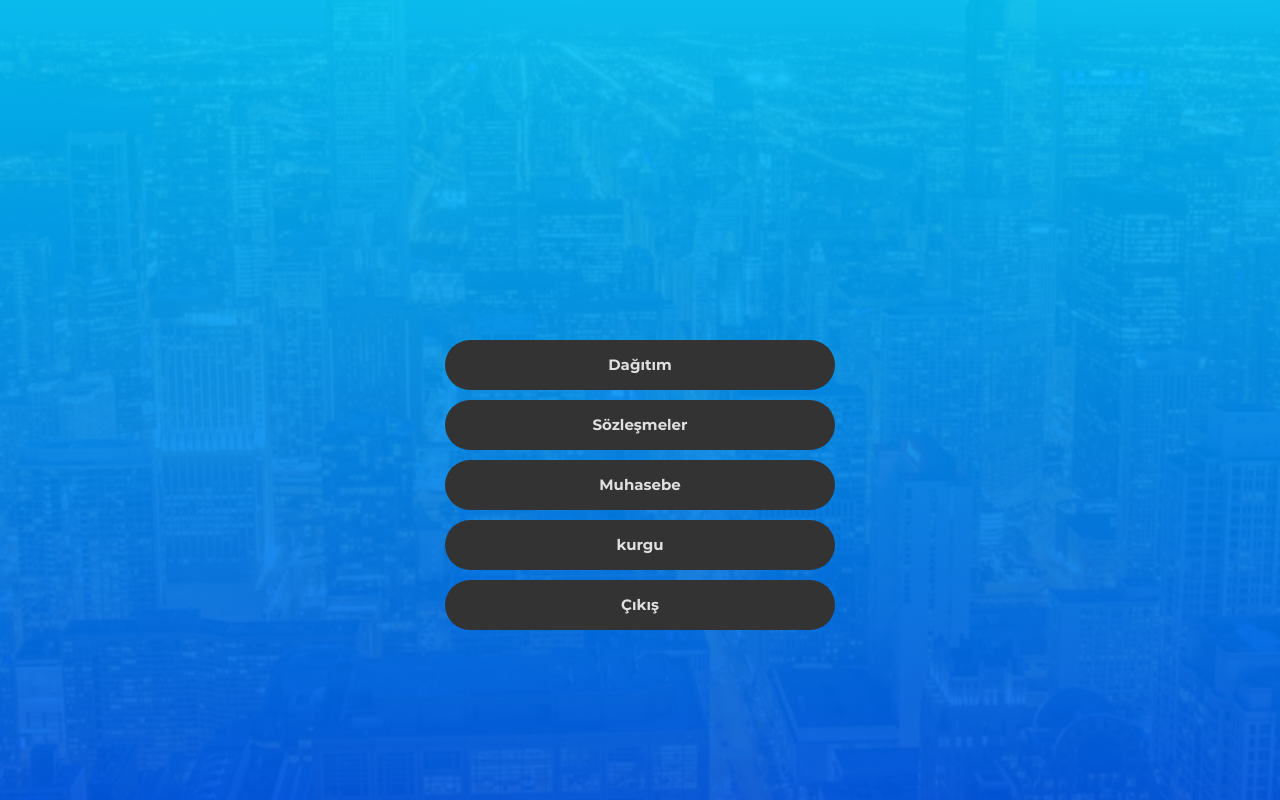
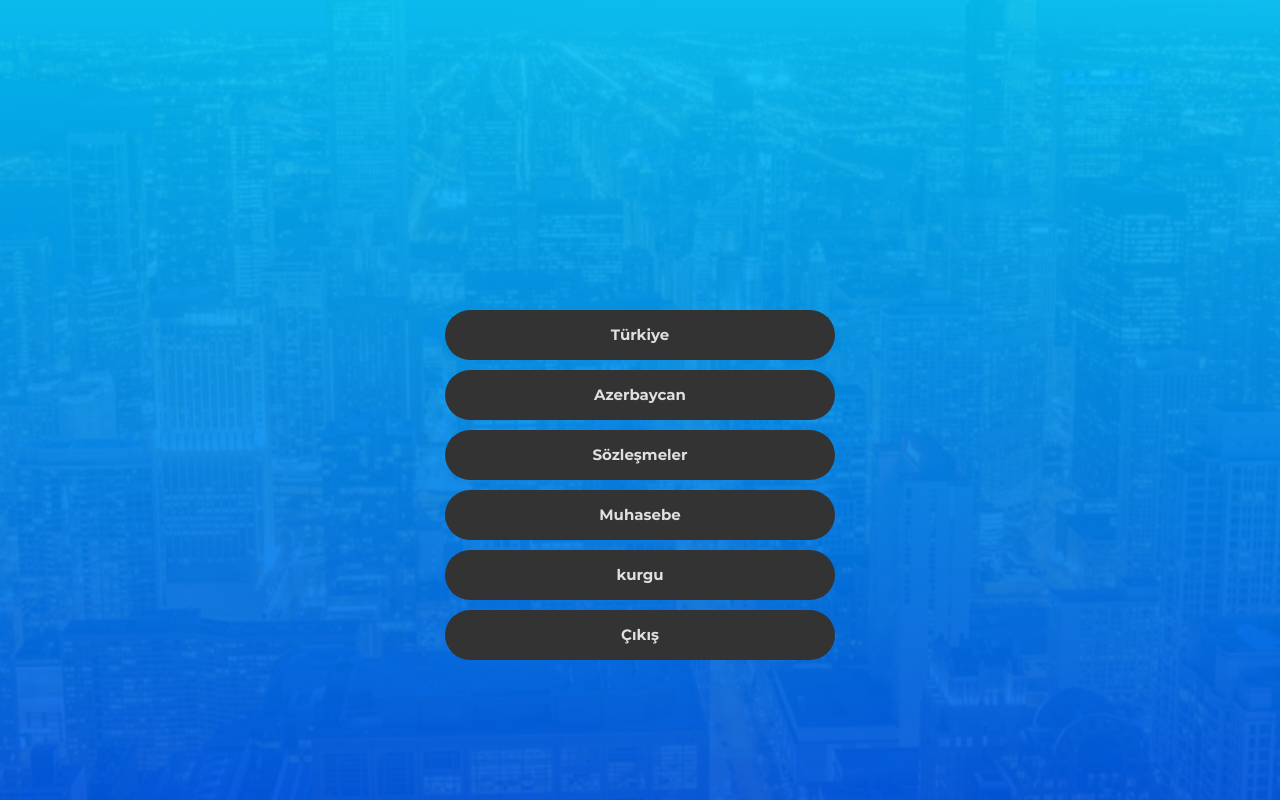
Before and after one commit to myselfajp/anonim, a Django app: template templates/user/index.html in a window 1280 px wide. Run offline with Django 4.2, Linux system fonts and the light colour scheme; the template is opened without the code that fills it, so the values that code supplies are empty; parts of the project's set-up code (start-up, migrations or seed data) failed here and were passed over; some libraries are stand-ins or nearby versions.

Commit message:
Update index.html

```diff
--- a/templates/user/index.html
+++ b/templates/user/index.html
@@ -27,7 +27,10 @@
                 {% if not user.username == "Ufuk" %}
 
                 <div class="container-login100-form-btn p-t-10">
-                    <a class="login100-form-btn"  href="{% url 'reports:companies' %}">Dağıtım</a>
+                    <a class="login100-form-btn"  href="{% url 'reports:companies' %}">Türkiye</a>
+                </div>
+                <div class="container-login100-form-btn p-t-10">
+                    <a class="login100-form-btn"  href="{% url 'reports:companies_azexport' %}">Azerbaycan</a>
                 </div>
                 <div class="container-login100-form-btn p-t-10">
                     <a class="login100-form-btn"  href="{% url 'reports:report_agreement' %}">Sözleşmeler</a>
@@ -45,13 +48,13 @@
                     <a class="login100-form-btn"  href="{% url 'users:logout' %}">Çıkış</a>
                 </div>
                 {% else %}
-                <div class="container-login100-form-btn p-t-10">
+                <!-- <div class="container-login100-form-btn p-t-10">
                     <a class="login100-form-btn"  href="{% url 'kurgu:kj_muhasebe' %}">Muhasebe</a>
                 </div>
 
                 <div class="container-login100-form-btn p-t-10">
                     <a class="login100-form-btn"  href="{% url 'kurgu:kj_kurgu' %}">kurgu</a>
-                </div>
+                </div> -->
 
                 <div class="container-login100-form-btn p-t-10">
                     <a class="login100-form-btn"  href="{% url 'users:logout' %}">Çıkış</a>
```
